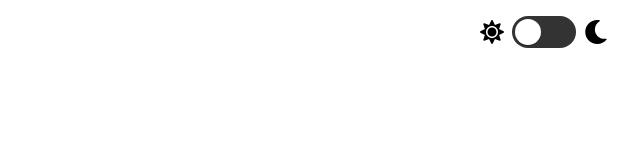
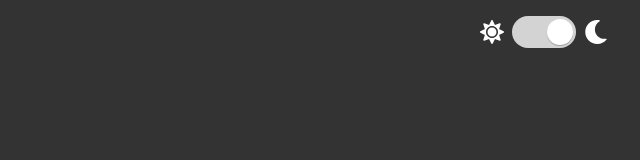
Before and after one commit to Wences81/goit-js-hw-10-food-service, a website built with Parcel: page src/index.html in a window 1280 px wide. Shown: the whole page, without its empty margins (640-1280 px from the left). Built offline with nearby package versions, Linux system fonts and the light colour scheme.

Commit message:
js-hw10-day2

```diff
--- a/src/index.html
+++ b/src/index.html
@@ -35,6 +35,7 @@
     <!-- В этот список рендери разметку меню -->
     <ul class="menu js-menu"></ul>
 
+    <script src="theme.js"></script>
     <script src="menu.js"></script>
 </body>
 
--- a/src/theme.js
+++ b/src/theme.js
@@ -0,0 +1,29 @@
+const change = document.querySelector("#theme-switch-toggle")
+change.addEventListener("click", toggleTheme)
+
+
+function setTheme(themeName) {
+    localStorage.setItem("theme", themeName);
+    document.body.className = themeName;
+}
+
+function toggleTheme() {
+    if (localStorage.getItem("theme") === "light-theme") {
+        setTheme("dark-theme");
+
+    } else {
+        setTheme("light-theme");
+    }
+}
+
+
+(function () {
+    if (localStorage.getItem("theme") === "light-theme") {
+        setTheme("light-theme");
+        document.getElementById("theme-switch-toggle").checked = false;
+
+    } else {
+        setTheme("dark-theme");
+        document.getElementById("theme-switch-toggle").checked = true;
+    }
+})();
```
